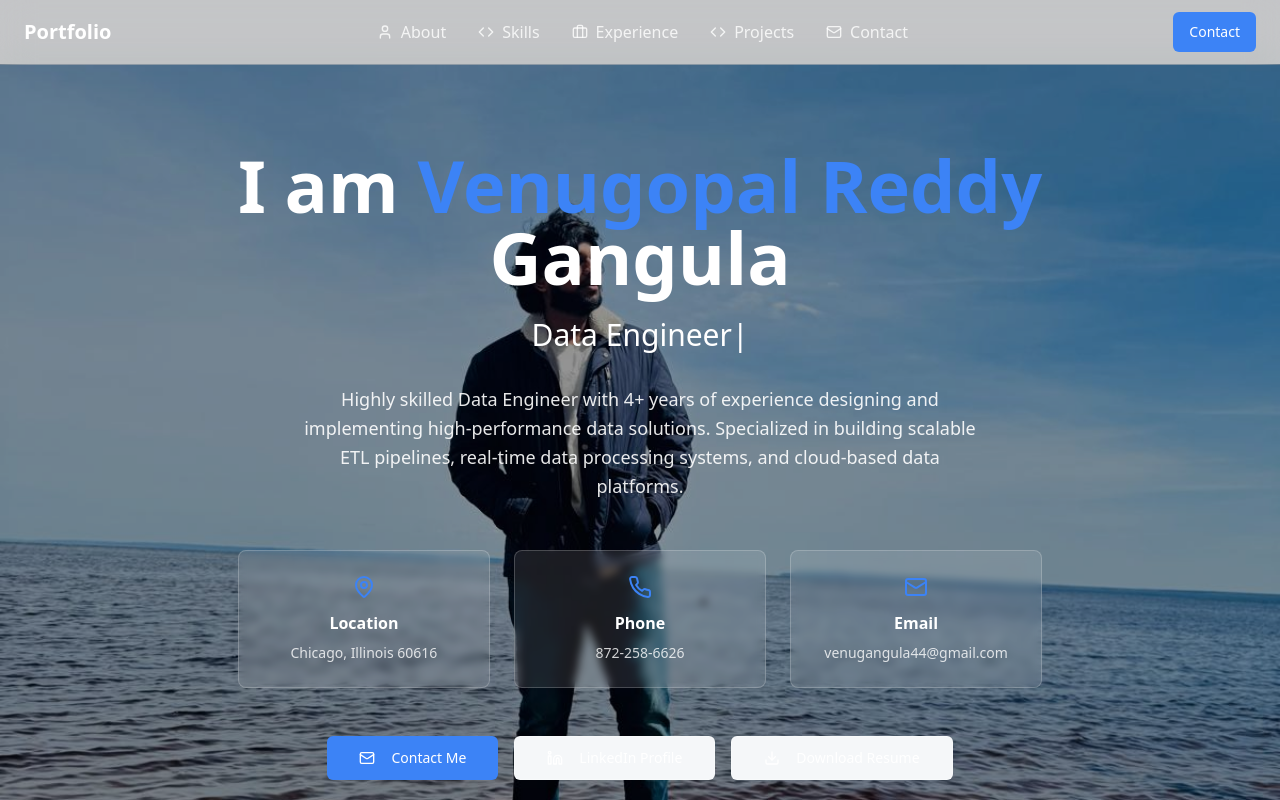
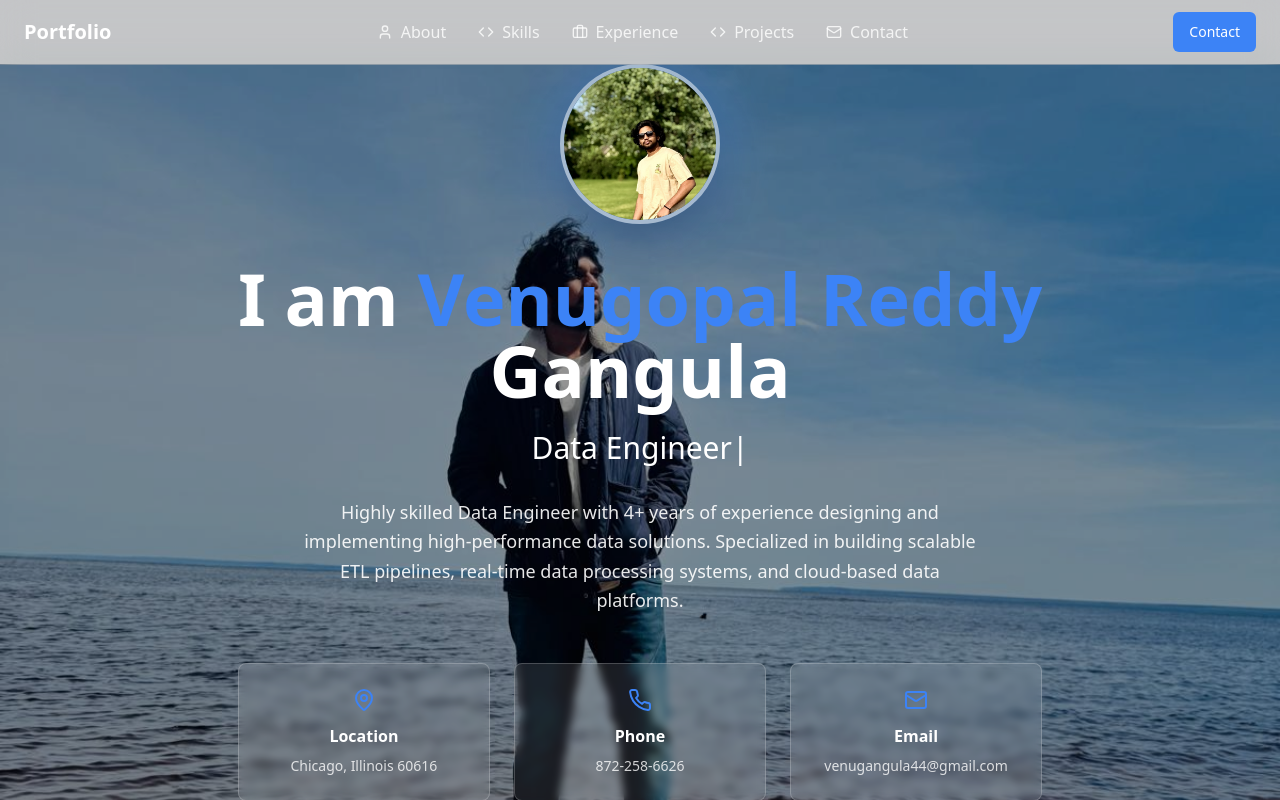
Before and after one commit to venugagula/personal-portfolio2, a React (Vite) app: page / in a window 1280 px wide. Shown: the top 800 px of the page. Built offline with nearby package versions, Linux system fonts and the light colour scheme.

Commit message:
Enhance header and profile photo.
Ensure the background image fills the header section without obscuring text. Add the profile photo in a circular or clean frame near the name and intro.

```diff
--- a/src/components/Header.tsx
+++ b/src/components/Header.tsx
@@ -9,6 +9,18 @@ const Header = () => {
 
       {/* Content */}
       <div className="relative z-10 text-center text-white px-6">
+        {/* Profile Image */}
+        <div className="mb-8">
+          <div className="relative inline-block">
+            <div className="absolute inset-0 bg-primary rounded-full blur-xl opacity-30 scale-110" />
+            <img
+              src="/lovable-uploads/529fda67-26f7-441b-a699-150eb3c76555.png"
+              alt="Venugopal Reddy Gangula"
+              className="relative w-32 h-32 lg:w-40 lg:h-40 rounded-full object-cover border-4 border-white/50 shadow-2xl mx-auto"
+            />
+          </div>
+        </div>
+
         <h1 className="text-5xl lg:text-7xl font-bold mb-6 leading-tight">
           I am <span className="text-primary">Venugopal Reddy</span>
           <br />
```
